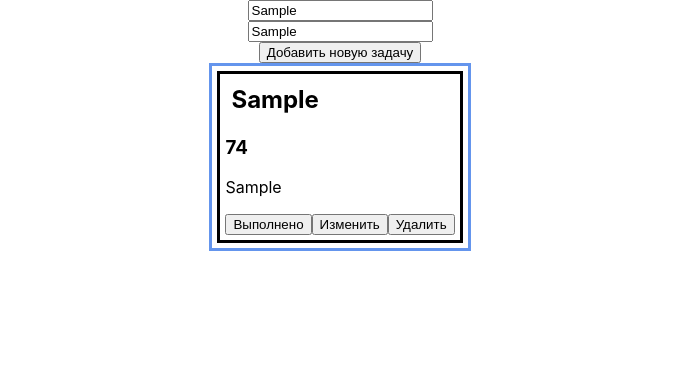
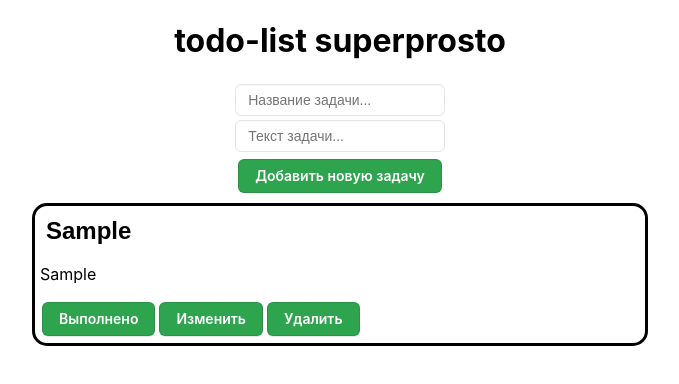
Before and after one commit to Smog342/todo-react, a React (Create React App) app: page / in a window 1280 px wide. Both pictures are taken after typing "Sample", "Sample" into the empty fields and a click on the button "Добавить новую задачу". Shown: the top 384 px of the page, without its empty margins (300-979 px from the left). Built offline with nearby package versions, Linux system fonts and the light colour scheme.

Commit message:
final standard

```diff
--- a/src/App.css
+++ b/src/App.css
@@ -3,6 +3,12 @@
   align-items: center;
   justify-items: center;
   text-align: center;
+  flex-direction: column;
+}
+
+.inputField{
+
+  display: flex;
   flex-direction: column;
 
 }
@@ -12,6 +18,8 @@
   border-style: solid;
   padding: 5px;
   margin: 5px;
+  border-radius: 15px;
+  width: 600px;
 }
 
 .Task-completed{
@@ -19,20 +27,91 @@
 }
 
 .Task-header{
-  font-size: 1.5rem;
+  font-family: Arial, Helvetica, sans-serif;
   padding: 3px;
   margin: 3px;
+  overflow-wrap: break-word;
 }
 
 .Task-text{
-
+  text-align: left;
+  overflow-wrap: break-word;
 }
 
 .Board{
-  height: 100%;
-  /* width: fit-content; */
   display: flex;
   flex-direction: column;
-  border-style: solid;
-  border-color: cornflowerblue;
 }
+
+.button-3 {
+  appearance: none;
+  background-color: #2ea44f;
+  border: 1px solid rgba(27, 31, 35, .15);
+  border-radius: 6px;
+  box-shadow: rgba(27, 31, 35, .1) 0 1px 0;
+  box-sizing: border-box;
+  color: #fff;
+  cursor: pointer;
+  display: inline-block;
+  font-family: -apple-system,system-ui,"Segoe UI",Helvetica,Arial,sans-serif,"Apple Color Emoji","Segoe UI Emoji";
+  font-size: 14px;
+  font-weight: 600;
+  line-height: 20px;
+  padding: 6px 16px;
+  position: relative;
+  text-align: center;
+  text-decoration: none;
+  user-select: none;
+  -webkit-user-select: none;
+  touch-action: manipulation;
+  vertical-align: middle;
+  white-space: nowrap;
+  margin: 2px;
+}
+
+.button-3:focus:not(:focus-visible):not(.focus-visible) {
+  box-shadow: none;
+  outline: none;
+}
+
+.button-3:hover {
+  background-color: #2c974b;
+}
+
+.button-3:focus {
+  box-shadow: rgba(46, 164, 79, .4) 0 0 0 3px;
+  outline: none;
+}
+
+.button-3:disabled {
+  background-color: #94d3a2;
+  border-color: rgba(27, 31, 35, .1);
+  color: rgba(255, 255, 255, .8);
+  cursor: default;
+}
+
+.button-3:active {
+  background-color: #298e46;
+  box-shadow: rgba(20, 70, 32, .2) 0 1px 0 inset;
+}
+
+input{
+  padding: 5px 12px;
+  font-size: 14px;
+  line-height: 20px;
+  color: #24292e;
+  vertical-align: middle;
+  background-color: #ffffff;
+  background-repeat: no-repeat;
+  background-position: right 8px center;
+  border: 1px solid #e1e4e8;
+  border-radius: 6px;
+  outline: none;
+  box-shadow: rgba(225, 228, 232, 0.2) 0px 1px 0px 0px inset;
+}
+
+input:focus{
+  border-color: #0366d6;
+  outline: none;
+  box-shadow: rgba(3, 102, 214, 0.3) 0px 0px 0px 3px;
+}
--- a/src/App.js
+++ b/src/App.js
@@ -7,34 +7,57 @@ import InputField from './components/inputField';
 
 function App() {
 
-  const [tasks, setTasks] = useState([])
+  const [tasks, setTasks] = useState([]) //список задач
 
-  function addTask(title, text){
+  function addTask(title, text){ //логика добавления задачи
 
-    let newTask = {id: Math.round(Math.random()*1000), title: title, text: text, completed: false};
+    if (title && text){ //если передаваемые заголовок и текст непустые
 
-    setTasks([...tasks, newTask])
+      //задать новую задачу со случайным ID; незавершённую
+      let newTask = {id: Math.round(Math.random()*1000), title: title, text: text, completed: false};
+
+      //обновить список задач
+      setTasks([...tasks, newTask])
+
+    }
 
   }
 
-  function removeTask(id){
+  function removeTask(id){ //логика удаления задачи
 
+    //удалить задачу по её ID...
     setTasks([...tasks.filter((task) => (task.id !== id))]);
 
   }
 
-  function completeTask(id){
+  function completeTask(id){ //логика завершения задачи
 
+    //изменить свойство завершённости по ID
     setTasks([...tasks.map(
       (task) => (task.id === id ? {...task, completed: !task.completed} : {...task})
       )])
 
   }
 
+  function changeTask(id, newTitle, newText){ //логика изменения задачи
+
+    //изменить свойства "Заголовок" и "Текст" в соответствии с ID
+    setTasks([...tasks.map(
+      (task) => (task.id === id ? {...task, title: newTitle, text: newText} : {...task})
+    )])
+
+  }
+
   return (
     <div className='App'>
+      <header>
+        <h1>todo-list superprosto</h1>
+      </header>
+
+      {/* Прокидываем через пропы всю нужную логику */}
+
       <InputField addTask={addTask}></InputField>
-      <Board tasks={tasks} removeTask={removeTask} completeTask={completeTask}></Board>
+      <Board tasks={tasks} removeTask={removeTask} completeTask={completeTask} changeTask={changeTask}></Board>
     </div>
   );
 }
--- a/src/components/board.jsx
+++ b/src/components/board.jsx
@@ -4,8 +4,11 @@ function Board(props){
 
     return(
         <div className="Board">
+            {/* Отдельно создаём каждую задачу */}
         {props.tasks.map(task =>
-            <Task task={task} removeTask={props.removeTask} completeTask={props.completeTask}></Task>)}
+        // Передаём всю логику через пропсы
+            <Task task={task} removeTask={props.removeTask} completeTask={props.completeTask} changeTask={props.changeTask}>
+            </Task>)}
         </div>
     )
 
--- a/src/components/inputField.jsx
+++ b/src/components/inputField.jsx
@@ -2,23 +2,27 @@ import { useState } from "react";
 
 function InputField(props){
 
-    const [newTitle, setNewTitle] = useState('');
+    const [newTitle, setNewTitle] = useState(''); //Состояния введённых значений
     const [newText, setNewText] = useState('');
 
     function addTask(){
 
-        props.addTask(newTitle, newText);
+        props.addTask(newTitle, newText); //В рамках компонента используем переданную логику
+        setNewTitle("");                  //Внутри отдельной функции, которая обрабатывает клик кнопки
+        setNewText("");
 
     }
 
     return(
 
-        <div className="App">
-            <input type='text' value={newTitle} onChange={(e) => {setNewTitle(e.target.value)}}></input>
+        <div className="inputField">
 
-            <input type='text' value={newText} onChange={(e) => {setNewText(e.target.value)}}></input>
+            <input style={{margin: "2px"}} type='text' placeholder="Название задачи..." value={newTitle} onChange={(e) => {setNewTitle(e.target.value)}}></input>
 
-            <button onClick={addTask}>Добавить новую задачу</button>
+            <input style={{margin: "2px"}} type='text'  placeholder="Текст задачи..." value={newText} onChange={(e) => {setNewText(e.target.value)}}></input>
+
+            <button style={{margin: "5px"}} className="button-3" onClick={addTask}>Добавить новую задачу</button>
+
         </div>
 
     )
--- a/src/components/task.jsx
+++ b/src/components/task.jsx
@@ -1,4 +1,12 @@
+import { useState } from "react";
+
+
 function Task(props){
+
+    const [newTitle, setNewTitle] = useState(props.task.title);
+    const [newText, setNewText] = useState(props.task.text);
+    const [titleEditable, setTitleEditable] = useState(false);
+    const [textEditable, setTextEditable] = useState(false);
 
     function completeTask(){
 
@@ -10,14 +18,41 @@ function Task(props){
         props.removeTask(props.task.id);
     }
 
+    function changeTask(){
+
+        props.changeTask(props.task.id, newTitle, newText);
+        setTitleEditable(false);
+        setTextEditable(false);
+
+    }
+
     return(
         <div className={props.task.completed ? "Task Task-completed" : "Task"}>
-            <h2 className="Task-header">{props.task.title}</h2>
-            <h3>{props.task.id}</h3>
-            <p>{props.task.text}</p>
-            <button onClick={completeTask}>Выполнено</button>
-            <button>Изменить</button>
-            <button onClick={removeTask}>Удалить</button>
+
+            {titleEditable?
+
+            <input type="text" value={newTitle} onChange={(e) => {setNewTitle(e.target.value)}}></input>
+            :
+            <h2 className="Task-header" onDoubleClick={() => (setTitleEditable(true))}>{props.task.title}</h2>
+            }
+
+            <div>
+
+            {textEditable?
+
+            <input type="text" value={newText} onChange={(e) => {setNewText(e.target.value)}}></input>
+            :
+            <p className="Task-text" onDoubleClick={() => (setTextEditable(true))}>{props.task.text}</p>
+
+            }
+
+            </div>
+
+            <div>
+            <button className="button-3" onClick={completeTask}>Выполнено</button>
+            <button className="button-3" onClick={changeTask}>Изменить</button>
+            <button className="button-3" onClick={removeTask}>Удалить</button>
+            </div>
         </div>
     )
 
```
